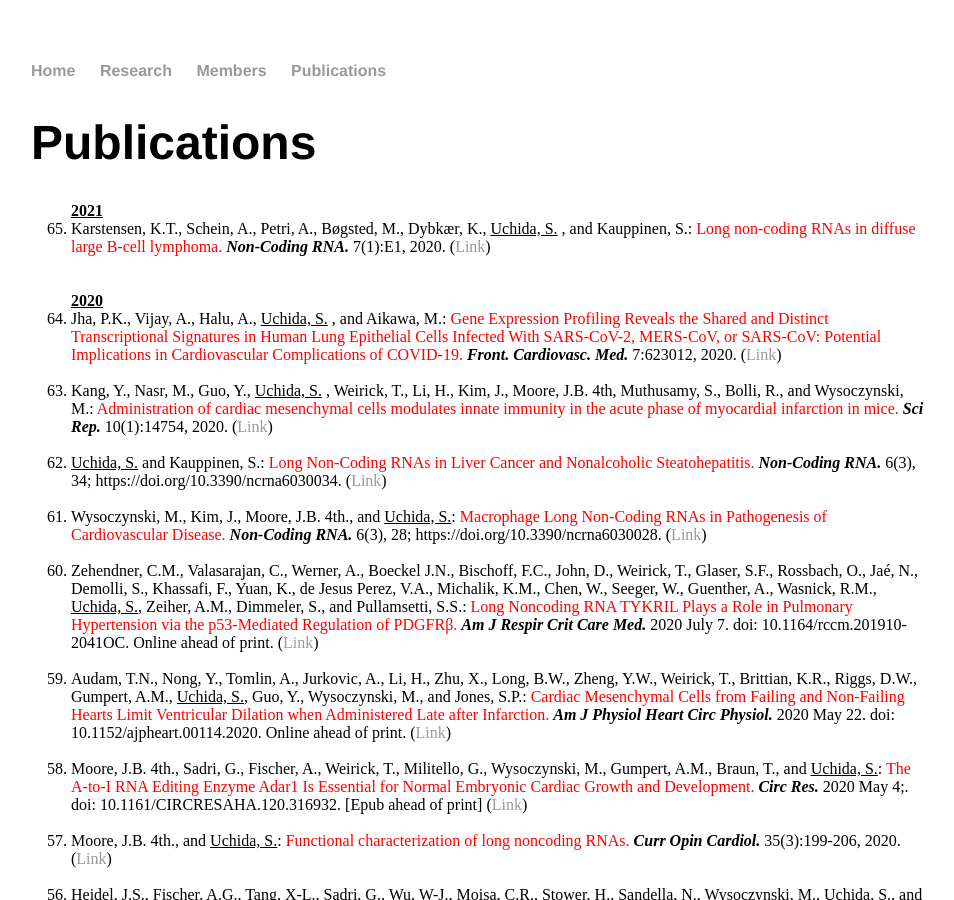
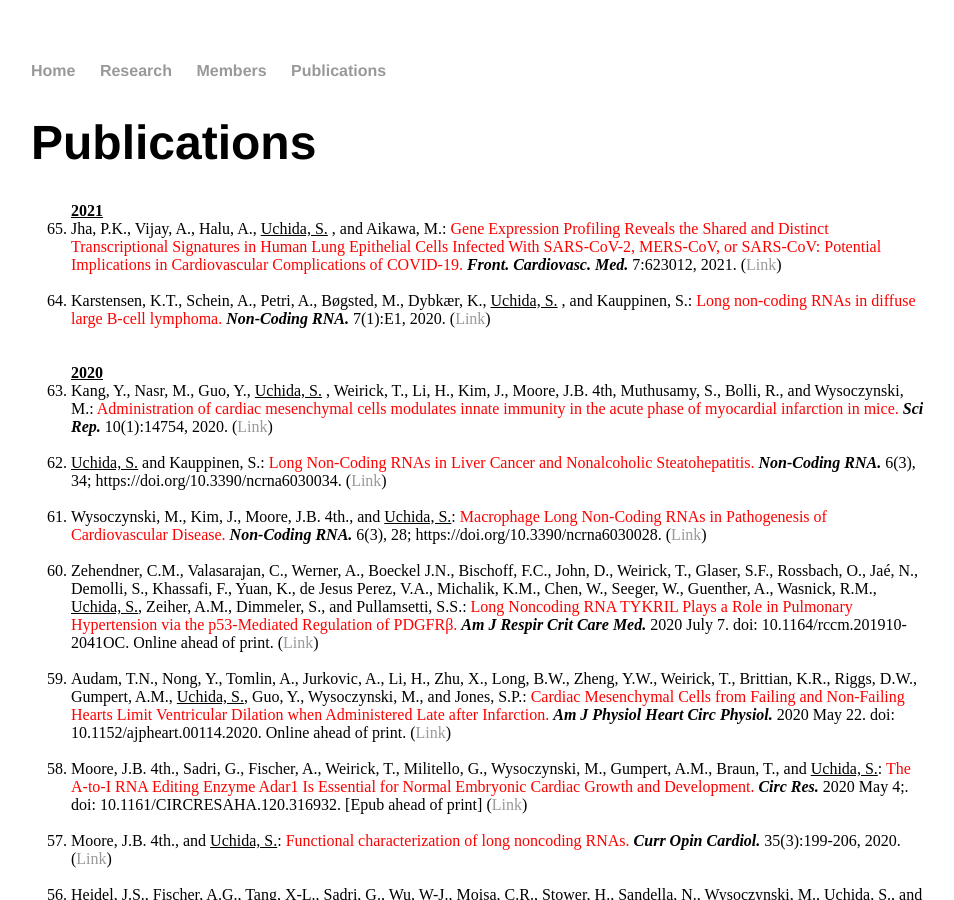
Before and after one commit to heartlncrna/heartlncrna.github.io, a Jekyll site: the page publications/pub_list.html, which Jekyll copies as it is, in a window 1280 px wide and 900 px high. Shown: the whole window, without its empty margins (161-1115 px from the left). Built offline with Jekyll 4.4.1, drawn with Linux system fonts in a browser that asks for light colours.

Commit message:
Update pub_list.html

```diff
--- a/publications/pub_list.html
+++ b/publications/pub_list.html
@@ -28,16 +28,15 @@
 			<ol reversed="reversed">
 
 			<strong><u> 2021 </u></strong>
+				<li>Jha, P.K., Vijay, A., Halu, A., <u>Uchida, S.</u> , and Aikawa, M.: <font color="red">Gene Expression
+Profiling Reveals the Shared and Distinct Transcriptional Signatures in Human Lung Epithelial Cells Infected With SARS-CoV-2, MERS-CoV, or SARS-CoV: Potential Implications in Cardiovascular Complications of COVID-19.</font> <b><i>Front. Cardiovasc. Med. </i></b> 7:623012, 2021. (<a href="https://www.frontiersin.org/articles/10.3389/fcvm.2020.623012/abstract">Link</span></a>)</li>
+			<br>
+
 				<li>Karstensen, K.T., Schein, A., Petri, A., Bøgsted, M., Dybkær, K., <u>Uchida, S.</u> , and Kauppinen, S.: <font color="red">Long non-coding RNAs in diffuse large B-cell lymphoma.</font> <b><i>Non-Coding RNA. </i></b> 7(1):E1, 2020. (<a href="https://www.mdpi.com/2311-553X/7/1/1">Link</span></a>)</li>
 			<br>
 			<br>
 
 			<strong><u> 2020 </u></strong>
-
-				<li>Jha, P.K., Vijay, A., Halu, A., <u>Uchida, S.</u> , and Aikawa, M.: <font color="red">Gene Expression
-Profiling Reveals the Shared and Distinct Transcriptional Signatures in Human Lung Epithelial Cells Infected With SARS-CoV-2, MERS-CoV, or SARS-CoV: Potential Implications in Cardiovascular Complications of COVID-19.</font> <b><i>Front. Cardiovasc. Med. </i></b> 7:623012, 2020. (<a href="https://www.frontiersin.org/articles/10.3389/fcvm.2020.623012/abstract">Link</span></a>)</li>
-			<br>
-
 				<li>Kang, Y., Nasr, M., Guo, Y., <u>Uchida, S.</u> , Weirick, T., Li, H., Kim, J., Moore, J.B. 4th, Muthusamy, S., Bolli, R., and Wysoczynski, M.: <font color="red">Administration of cardiac mesenchymal cells modulates innate immunity in the acute phase of myocardial infarction in mice.</font> <b><i>Sci Rep. </i></b> 10(1):14754, 2020. (<a href="https://www.nature.com/articles/s41598-020-71580-z">Link</span></a>)</li>
 			<br>
 
```
